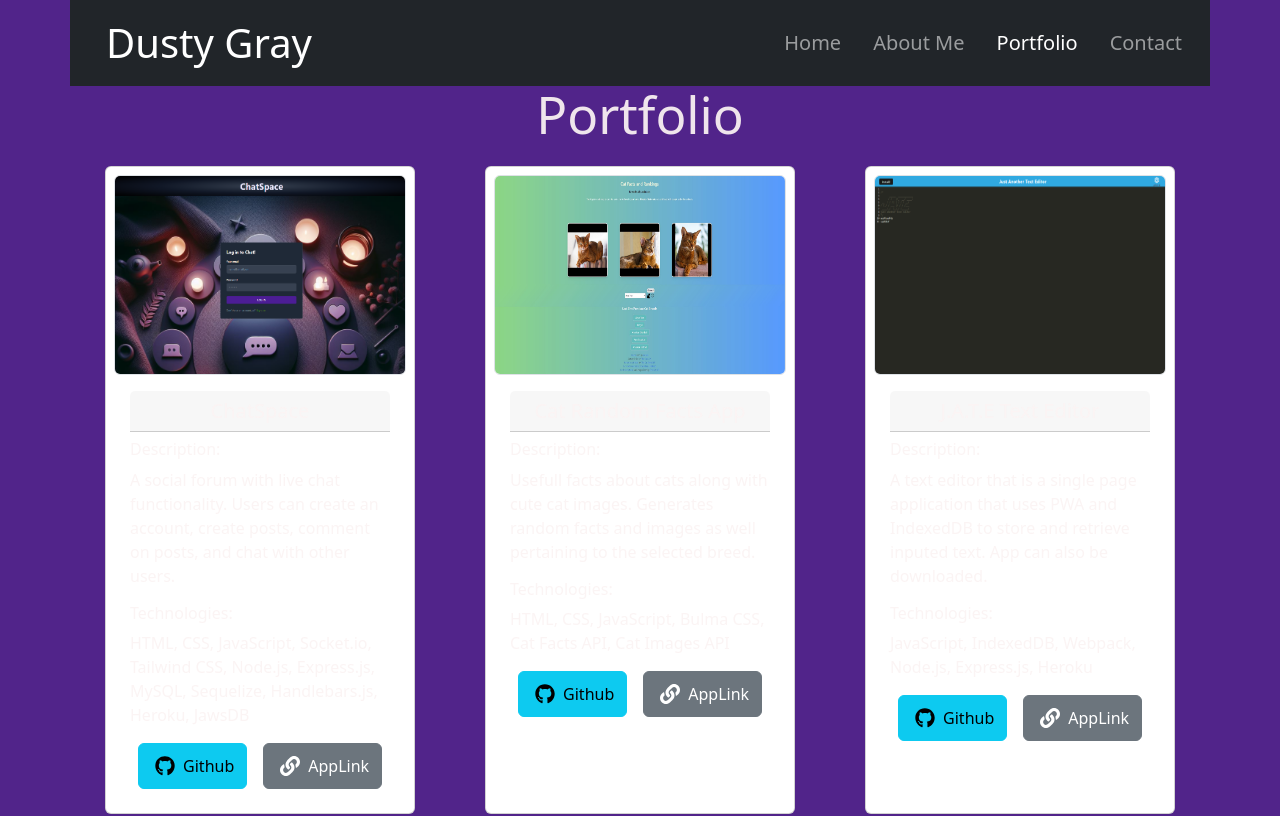
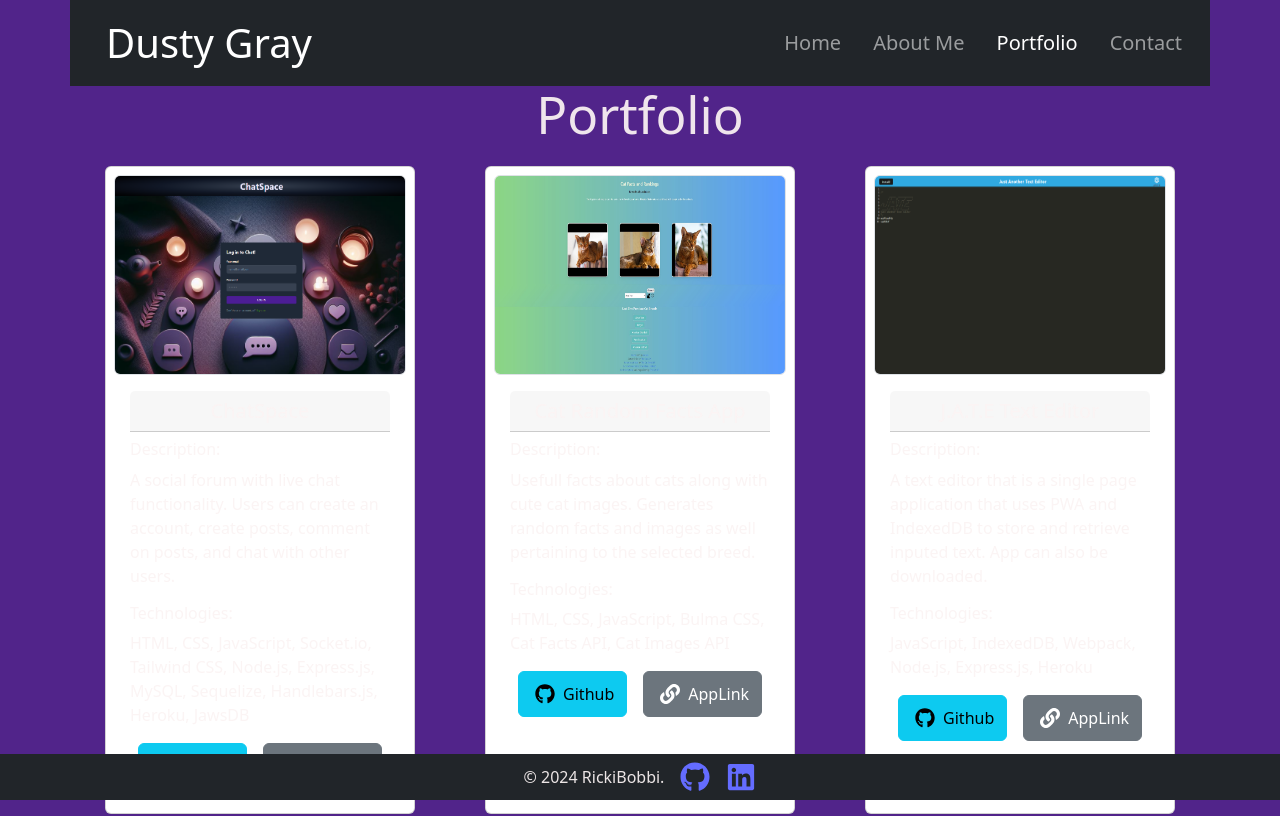
Before and after one commit to RickiBobbii/React-Portfolio, a React (Vite) app in the folder Main/: page /Portfolio in a window 1280 px wide. Shown: the top 816 px of the page. Built offline with nearby package versions, Linux system fonts and the light colour scheme.

Commit message:
fixed portfolio error and added footer

```diff
--- a/Main/src/App.jsx
+++ b/Main/src/App.jsx
@@ -1,15 +1,17 @@
 // Bringing in the required import from 'react-router-dom'
 import { Outlet } from 'react-router-dom';
 import Nav from './components/NavTabs';
+import Footer from './components/Footer';
 
 function App() {
   // The Outlet component will conditionally swap between the different pages according to the URL
   return (
     <>
       <Nav />
-      <main className="">
+      <main className="pb-5">
         <Outlet />
       </main>
+      <Footer />
     </>
   );
 }
--- a/Main/src/components/Footer.jsx
+++ b/Main/src/components/Footer.jsx
@@ -0,0 +1,25 @@
+import React from "react";
+import "bootstrap/dist/css/bootstrap.min.css";
+import "../index.css";
+
+import { FaGithub, FaLinkedin } from "react-icons/fa";
+
+const Footer = () => {
+    return (
+        <footer className="d-flex justify-content-center p-2 fixed-bottom bg-dark">
+            <div className="d-flex align-items-center">
+            &copy; 2024 RickiBobbi.
+            </div>
+            <div className="">
+                <a className="mx-3" href="https://github.com/your-github-profile">
+                    <FaGithub size={30} />
+                </a>
+                <a href="https://www.linkedin.com/in/your-linkedin-profile">
+                    <FaLinkedin size={30} />
+                </a>
+            </div>
+        </footer>
+    );
+};
+
+export default Footer;
--- a/Main/src/components/Project.jsx
+++ b/Main/src/components/Project.jsx
@@ -20,9 +20,9 @@ export default function Project(props) {
                         <img className="rounded border border-black" style={{height: 200}} src={project.image} alt="Image caption" />
                         <div className="card-body">
                             <h5 className="card-header text-center bg-info-subtle">{project.name}</h5>
-                            <h6 class="card-subtitle my-2 text-body-secondary">Description:</h6>
+                            <h6 className="card-subtitle my-2 text-body-secondary">Description:</h6>
                             <p className="card-text">{project.description}</p>
-                            <h6 class="card-subtitle my-2 text-body-secondary">Technologies:</h6>
+                            <h6 className="card-subtitle my-2 text-body-secondary">Technologies:</h6>
                             <p className="card-text">{project.technologies}</p>
                             <div className="d-flex justify-content-around">
                                 <a href={project.githubLink} className="btn btn-info pb-2">
```
